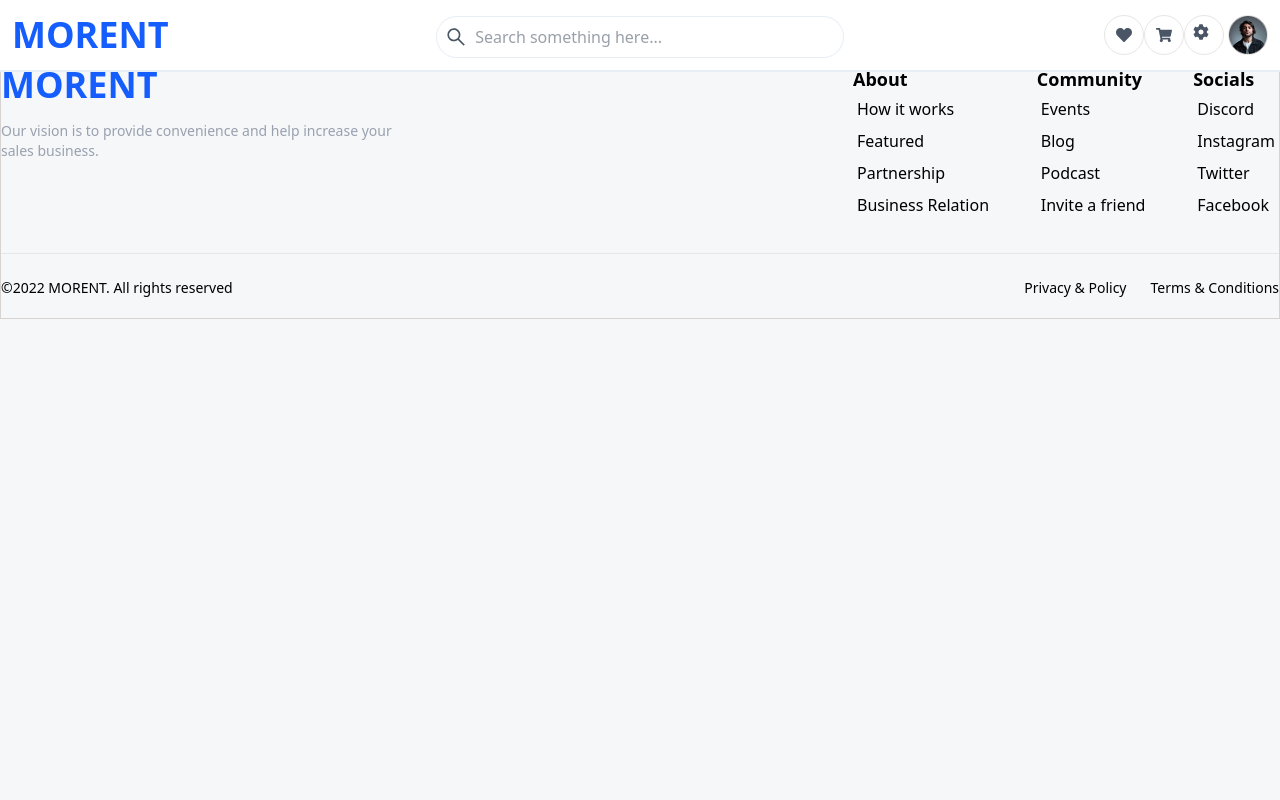
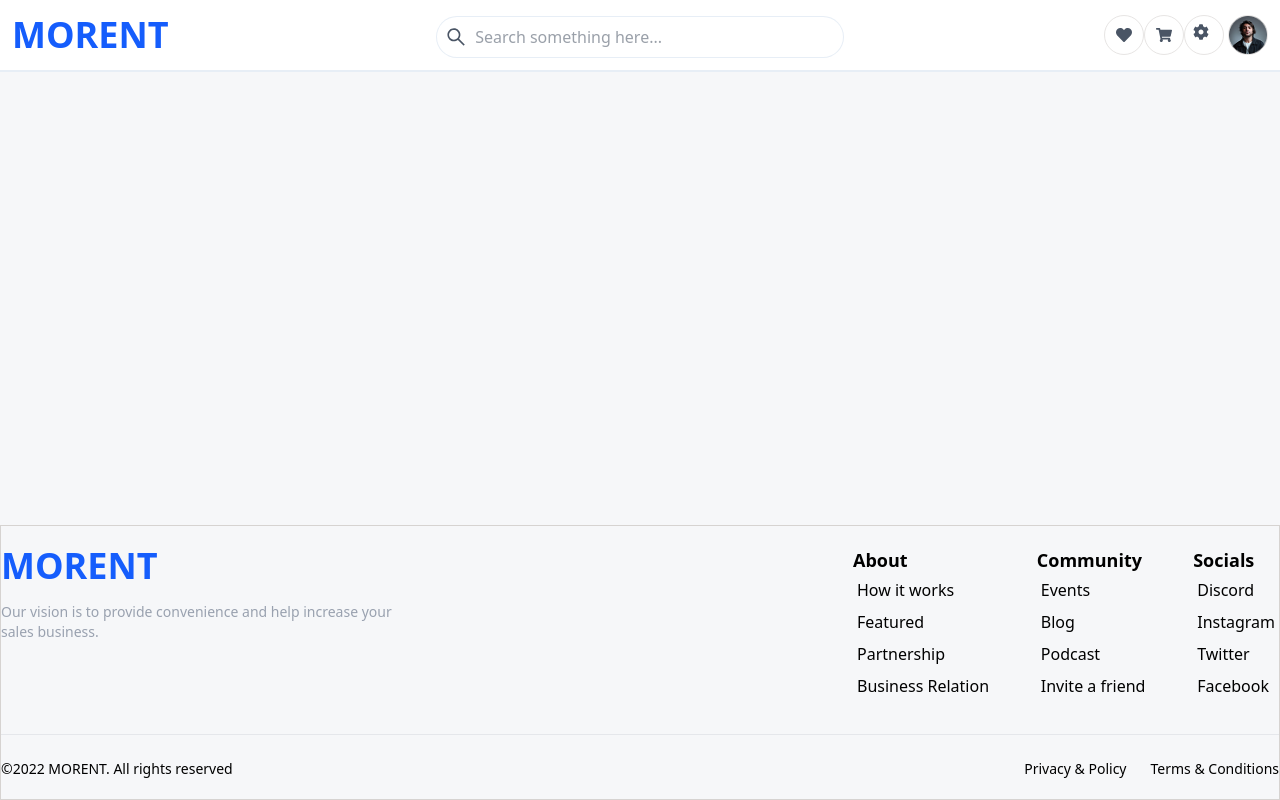
Before and after one commit to Mahdi-Devm/Morent-React, a React (Vite) app: page /hearth in a window 1280 px wide. Built offline with nearby package versions, Linux system fonts and the light colour scheme.

Commit message:
Refactor Redux state management for cart and favorites, update component structure for better layout, and remove unused audio file

```diff
--- a/src/App.jsx
+++ b/src/App.jsx
@@ -4,9 +4,11 @@ import { Outlet } from "react-router-dom";
 
 function App() {
   return (
-    <div className="flex flex-col ">
+    <div className="flex flex-col min-h-screen">
       <Header />
-      <Outlet />
+      <main className="flex-grow">
+        <Outlet />
+      </main>
       <Footer />
     </div>
   );
--- a/src/Feature/BodyMainPage/BodyMainPage.jsx
+++ b/src/Feature/BodyMainPage/BodyMainPage.jsx
@@ -1,5 +1,9 @@
 import { useEffect, useState } from "react";
 import { FaHeart, FaGasPump, FaCar, FaDollarSign } from "react-icons/fa";
+
+import { useSearch } from "../../Context/ContextApi";
+import { useDispatch } from "react-redux";
+import { increment, incrementhearth } from "../../Redux/Redux";
 import Image1 from "./car.png";
 import Image2 from "./Car1.png";
 import Image3 from "./Car2.png";
@@ -12,10 +16,6 @@ import Image9 from "./Car8.png";
 import Image10 from "./Car9.png";
 import Image11 from "./Car10.png";
 import Image12 from "./Car11.png";
-import { useSearch } from "../../Context/ContextApi";
-import { useDispatch } from "react-redux";
-import { increment } from "../../Redux/Redux";
-
 function BodyMainPage() {
   const [cars, setCars] = useState([]);
   const [hearths, setHearths] = useState(false);
@@ -47,12 +47,17 @@ function BodyMainPage() {
     getCars();
   }, []);
 
-  function handelishearth(Cartid) {
+  function handelishearth(Cartid, image) {
     setHearths((prevState) => ({
       ...prevState,
       [Cartid]: !prevState[Cartid],
     }));
+
+    console.log(image);
+
+    dispatch(incrementhearth(image));
   }
+
   const filteredCars = cars.filter((car) =>
     car.brand.toLowerCase().includes(search.toLowerCase())
   );
@@ -83,7 +88,9 @@ function BodyMainPage() {
                     {car.brand}
                   </h3>
                   <FaHeart
-                    onClick={() => handelishearth(car.id)}
+                    onClick={() =>
+                      handelishearth(car.id, images[`Image${(index % 12) + 1}`])
+                    }
                     className={`text-2xl cursor-pointer ${
                       hearths[car.id] ? "text-red-500" : "text-gray-300"
                     } hover:text-red-500 transition-colors duration-300`}
--- a/src/Feature/HearthPahe/HearthPahe.jsx
+++ b/src/Feature/HearthPahe/HearthPahe.jsx
@@ -1,5 +1,25 @@
-function HearthPahe() {
-  return <div>Shopingcart</div>;
+import { useSelector } from "react-redux";
+
+function HearthPage() {
+  const cartHearth = useSelector((state) => state.addcart.carthearth);
+  console.log(cartHearth);
+
+  return (
+    <div>
+      <h2>Shopping Cart</h2>
+      {cartHearth.length === 0 ? (
+        <p>Your cart is empty.</p>
+      ) : (
+        cartHearth.map((item, index) => (
+          <div key={index} className="flex justify-between items-center mb-4">
+            <div>
+              <h3>{item.img}</h3>
+            </div>
+          </div>
+        ))
+      )}
+    </div>
+  );
 }
 
-export default HearthPahe;
+export default HearthPage;
--- a/src/Feature/Shopingcart/Shopingcart.jsx
+++ b/src/Feature/Shopingcart/Shopingcart.jsx
@@ -4,7 +4,7 @@ import { increment, removeItem } from "../../Redux/Redux";
 
 function Shopingcart() {
   const dispatch = useDispatch();
-  const cart = useSelector((state) => state.hearth.cart);
+  const cart = useSelector((state) => state.addcart.cart);
 
   const totalPrice = cart.reduce(
     (total, item) => total + item.price * item.quantity,
--- a/src/Layout/Footer/Footer.jsx
+++ b/src/Layout/Footer/Footer.jsx
@@ -2,7 +2,7 @@ import Logo from "../Header/Logo";
 
 function Footer() {
   return (
-    <div className=" text-black py-5 border-1 border-stone-300 mt-5">
+    <div className=" text-black py-5 border-1 border-stone-300 mt-5 ">
       <div className="container mx-auto ">
         <div className="flex flex-wrap justify-between mb-8">
           <div className="w-full md:w-1/3 mb-6 md:mb-0">
--- a/src/Redux/Redux.jsx
+++ b/src/Redux/Redux.jsx
@@ -2,26 +2,28 @@ import { createSlice } from "@reduxjs/toolkit";
 
 const initialState = {
   cart: [],
+  carthearth: [],
 };
 
-const hearthSlice = createSlice({
-  name: "hearth",
+const addcartSlice = createSlice({
+  name: "addcart",
   initialState,
   reducers: {
     increment: (state, action) => {
       const existingItem = state.cart.find(
         (item) => item.id === action.payload.id
       );
-
       if (existingItem) {
         existingItem.quantity += 1;
       } else {
         state.cart.push({ ...action.payload, quantity: 1 });
       }
     },
+    incrementhearth: (state, action) => {
+      state.carthearth.push({ ...action.payload });
+    },
     removeItem: (state, action) => {
       const item = state.cart.find((item) => item.id === action.payload);
-
       if (item) {
         if (item.quantity > 1) {
           item.quantity -= 1;
@@ -33,5 +35,6 @@ const hearthSlice = createSlice({
   },
 });
 
-export const { increment, removeItem } = hearthSlice.actions;
-export default hearthSlice;
+export const { increment, removeItem, incrementhearth, removeFromHearth } =
+  addcartSlice.actions;
+export default addcartSlice;
--- a/src/Redux/Store/Store.jsx
+++ b/src/Redux/Store/Store.jsx
@@ -1,9 +1,9 @@
 import { configureStore } from "@reduxjs/toolkit";
-import hearthSlice from "../Redux";
+import addcartSlice from "../Redux";
 
 const store = configureStore({
   reducer: {
-    hearth: hearthSlice.reducer,
+    addcart: addcartSlice.reducer,
   },
 });
 
```
Also changed, not shown: 2 other files (tests, documents, lock files or other folders).
